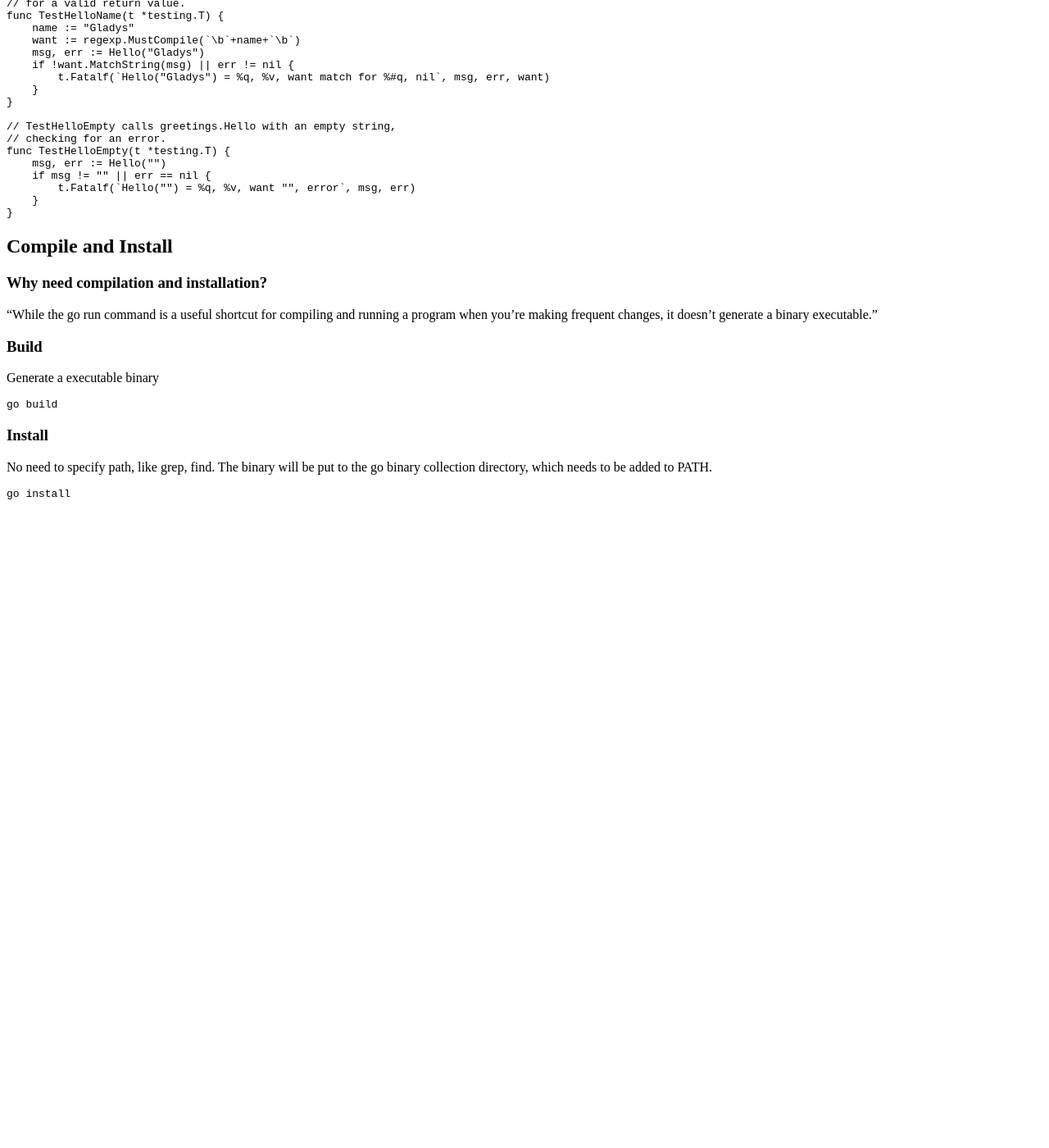
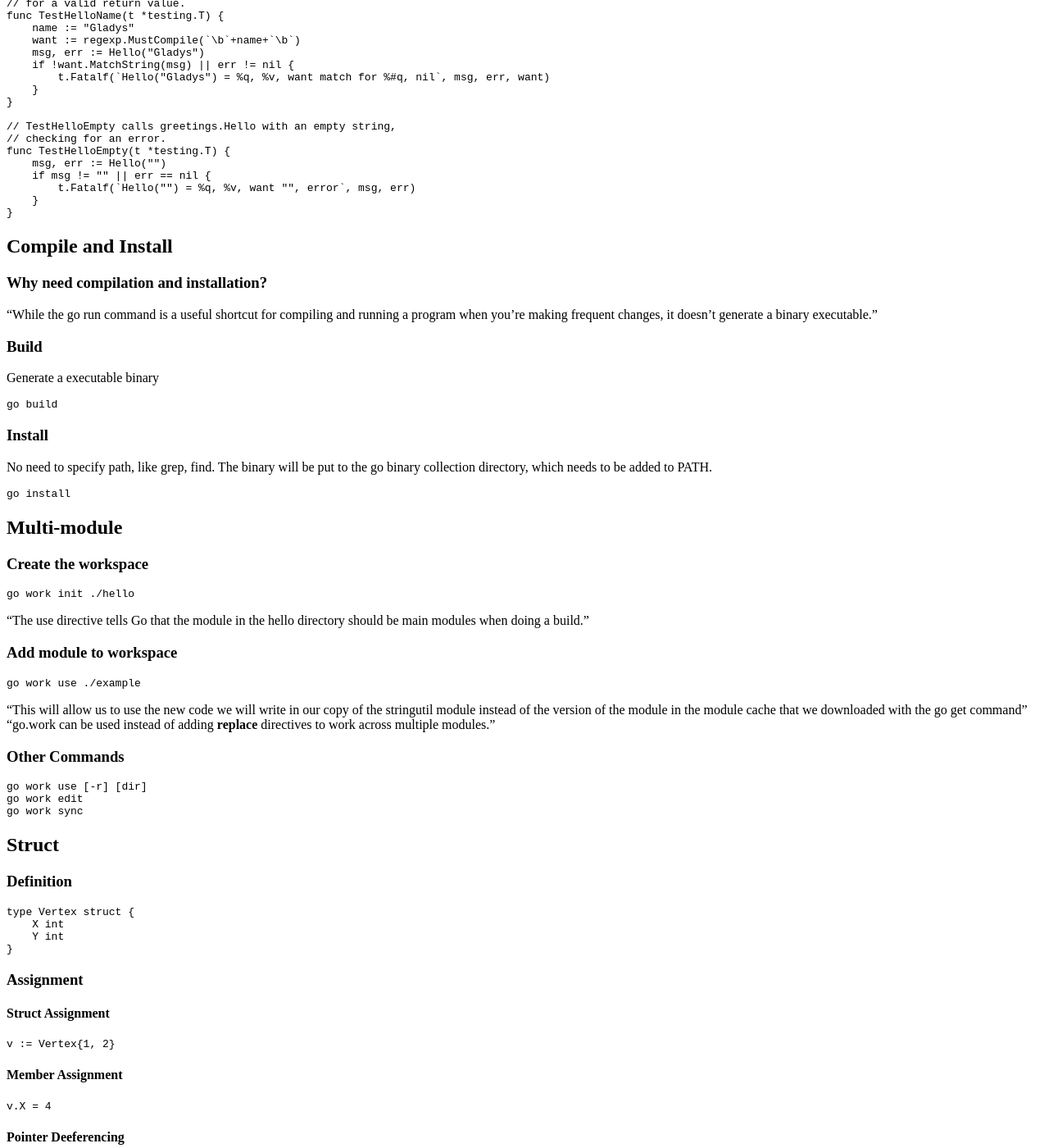
Before and after one commit to dotnet-7/XianmingLuo.github.io, a Jekyll site: the page built from _posts/2023-03-07-go-tutorial.md, in a window 1280 px wide and 1400 px high, scrolled down 2691 px. Shown: the whole window at 82% size. Built offline with Jekyll 4.4.1, drawn with Linux system fonts in a browser that asks for light colours; before the commit the page ends 3314 px from its top, so only the background shows below that; some of the changed text lies outside the part shown.

Commit message:
Update Go Tutorial

````diff
--- a/_posts/2023-03-07-go-tutorial.md
+++ b/_posts/2023-03-07-go-tutorial.md
@@ -167,3 +167,73 @@ No need to specify path, like grep, find. The binary will be put to the go binar
 ```
 go install
 ```
+
+## Multi-module
+### Create the workspace
+```
+go work init ./hello
+```
+"The use directive tells Go that the module in the hello directory should be main modules when doing a build."
+### Add module to workspace
+```
+go work use ./example
+```
+"This will allow us to use the new code we will write in our copy of the stringutil module instead of the version of the module in the module cache that we downloaded with the go get command"
+"go.work can be used instead of adding **replace** directives to work across multiple modules."
+
+### Other Commands
+```
+go work use [-r] [dir]
+go work edit
+go work sync
+```
+
+## Struct
+### Definition
+```
+type Vertex struct {
+    X int
+    Y int
+}
+```
+### Assignment
+#### Struct Assignment
+```
+v := Vertex{1, 2}
+```
+#### Member Assignment
+```
+v.X = 4
+```
+#### Pointer Deeferencing
+```
+p := &v
+p.X = 1e9
+(*p).X = 1e9
+```
+### Method
+#### Definition
+```
+func (v Vertex) Abs() float64 {
+    return math.Sqrt(v.X*v.X + v.Y*v.Y)
+}
+```
+"A method is a function with a special receiver argument. The receiver appears in its own argument list between the func keyword and the method name."
+#### Invocation
+```
+v.Abs()
+```
+
+#### Pointer Receivers
+```
+func (v Vertex) Abs() float64 {
+    return math.Sqrt(v.X*v.X + v.Y*v.Y)
+}
+func (v *Vertex) Scale(f float64) {
+    v.X = v.X * f
+    v.Y = v.Y * f
+}
+```
+"Methods with pointer receivers can **modify** the value to which the receiver points. Since methods often need to modify their receiver, pointer receivers are more common than value receivers."
+
+## Interfaces
````
